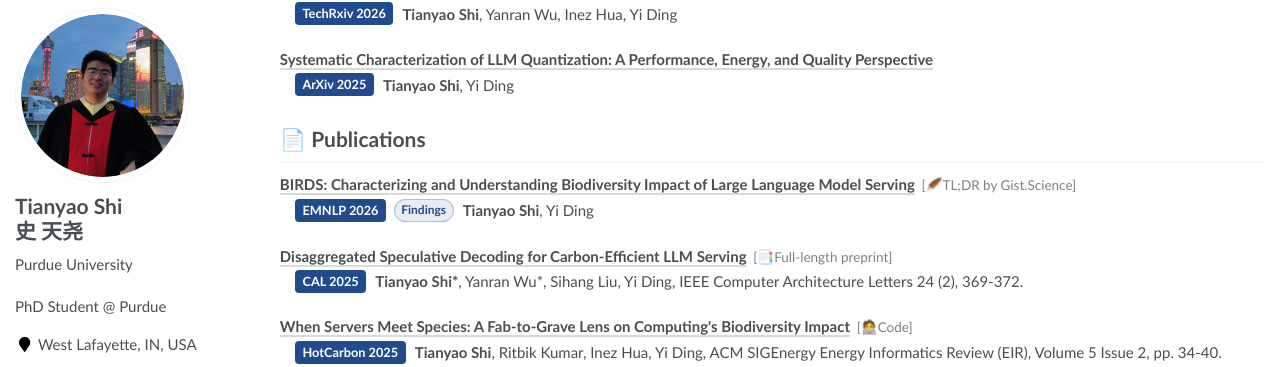
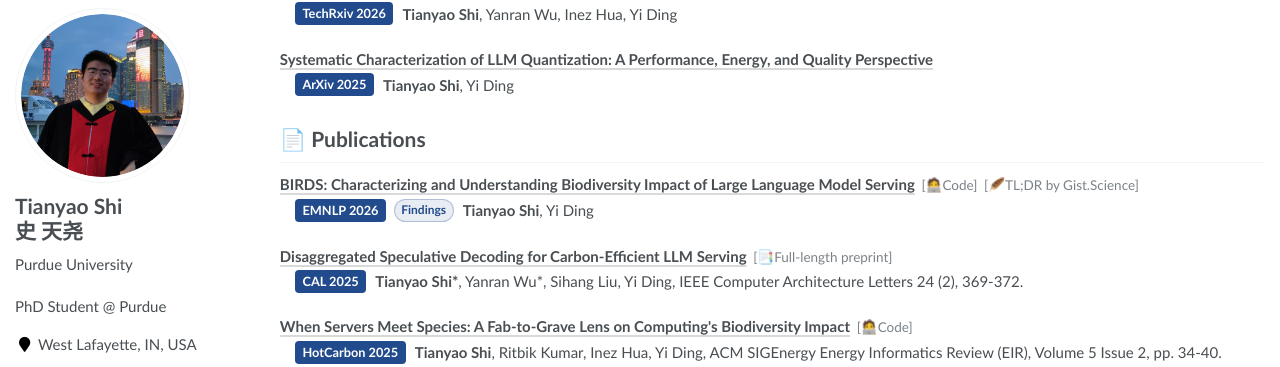
Before and after one commit to StHowling/sthowling.github.io, a Jekyll site: the page built from _pages/about.md, in a window 1280 px wide and 900 px high, scrolled down 490 px. Shown: the part 83-450 px from the top of the window. Built offline with Jekyll 4.4.1, drawn with Linux system fonts in a browser that asks for light colours; some web fonts are replaced.

Commit message:
update code href for birds

```diff
--- a/_pages/about.md
+++ b/_pages/about.md
@@ -63,7 +63,7 @@ My research interest focuses on **Suistainability of Computing**, e.g., Energy-
 <div class="pub-list">
   <div class="pub-item">
     <div class="pub-title">
-      <a href="https://arxiv.org/abs/2605.27480">BIRDS: Characterizing and Understanding Biodiversity Impact of Large Language Model Serving</a> <a href="https://gist.science/paper/2605.27480#gist">[🪶TL;DR by Gist.Science]</a>
+      <a href="https://arxiv.org/abs/2605.27480">BIRDS: Characterizing and Understanding Biodiversity Impact of Large Language Model Serving</a> <a href="https://github.com/TianyaoShi/BIRDS"><strong>[🧑‍💻Code]</strong></a> <a href="https://gist.science/paper/2605.27480#gist">[🪶TL;DR by Gist.Science]</a>
     </div>
     <div class="pub-info">
       <span class="pub-venue-badge">EMNLP 2026</span>
```
